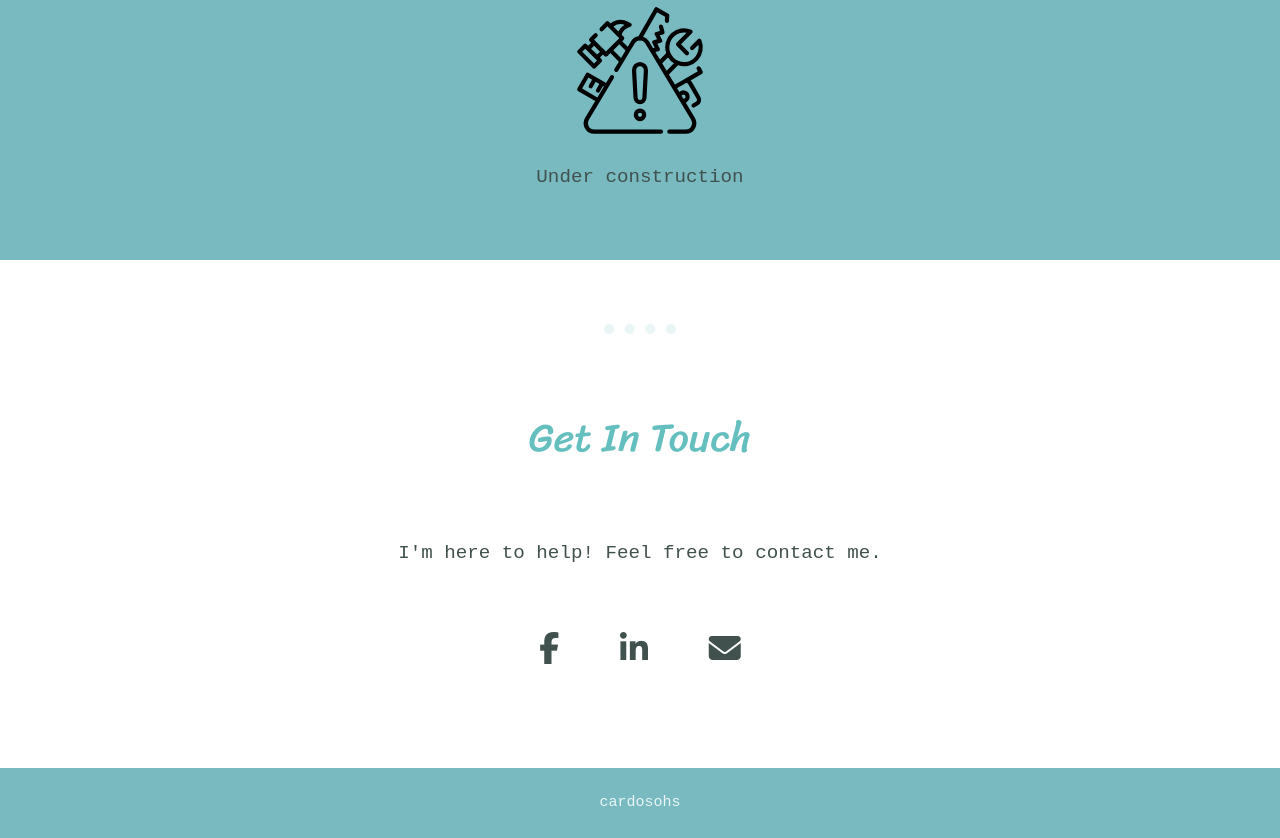
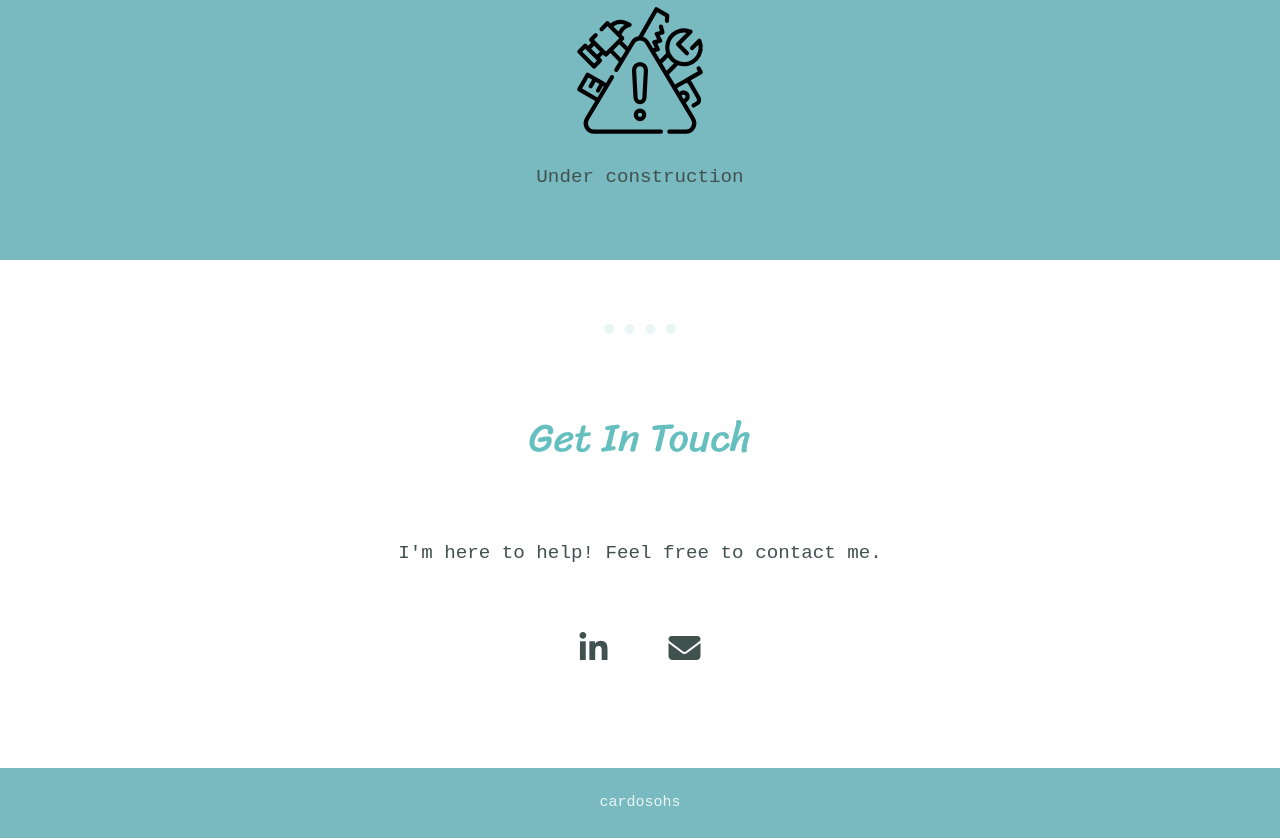
Before and after one commit to cardosohs/PersonalSite, a plain HTML site: page index.html in a window 1280 px wide. Shown: the part 2928-3766 px from the top of the page. Drawn offline with nearby package versions, Linux system fonts and the light colour scheme; a web font is replaced by a local one.

Commit message:
facebook link removed

```diff
--- a/index.html
+++ b/index.html
@@ -171,11 +171,7 @@
         <h2>Get In Touch</h2>
         <p class="contact-message">I'm here to help! Feel free to contact me.</p>
 
-        <a class="contact-icon" href="https://www.facebook.com/cardosohs89/">
-          <i class="fab fa-facebook-f fa-2x"></i>
-        </a>
-
-        <a class="contact-icon" href="https://www.linkedin.com/in/hernandez-silva-8b4207168/">
+        <a class="contact-icon" href="https://www.linkedin.com/in/cardosohs/">
           <i class="fab fa-linkedin-in fa-2x"></i>
         </a>
 
```
